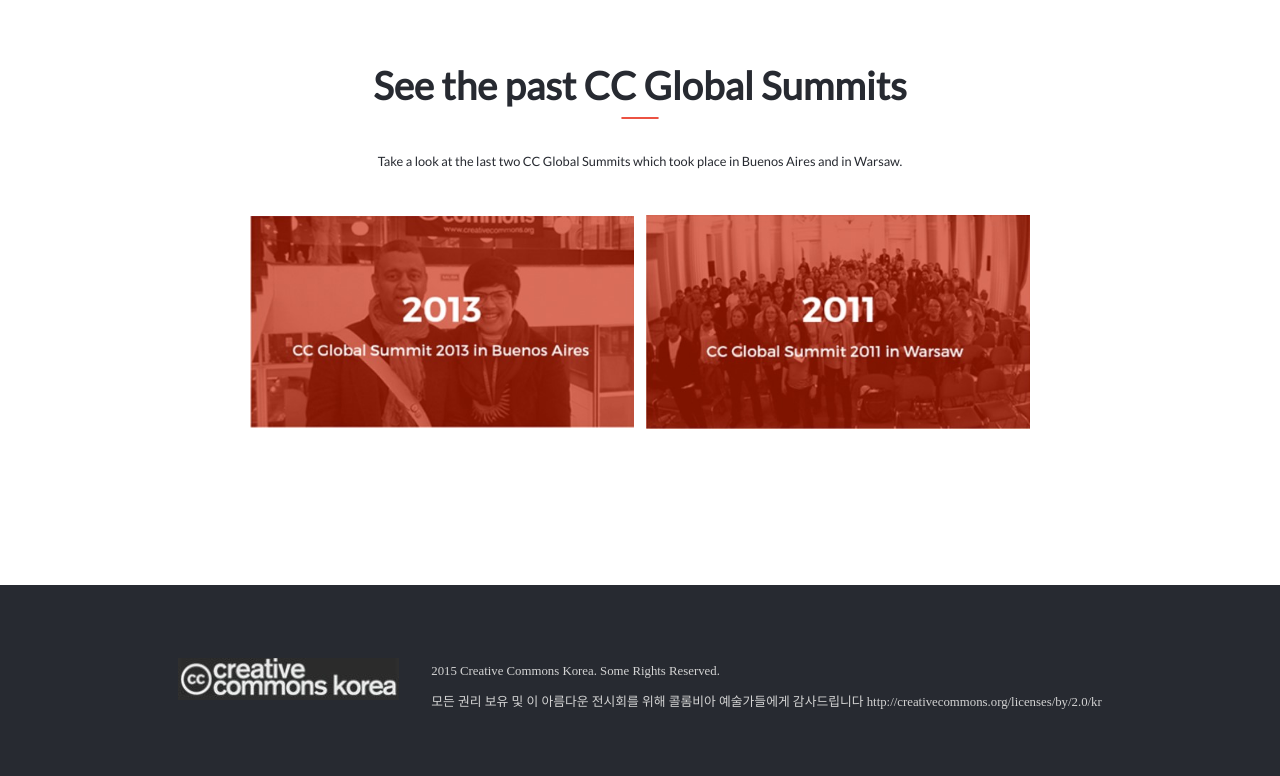
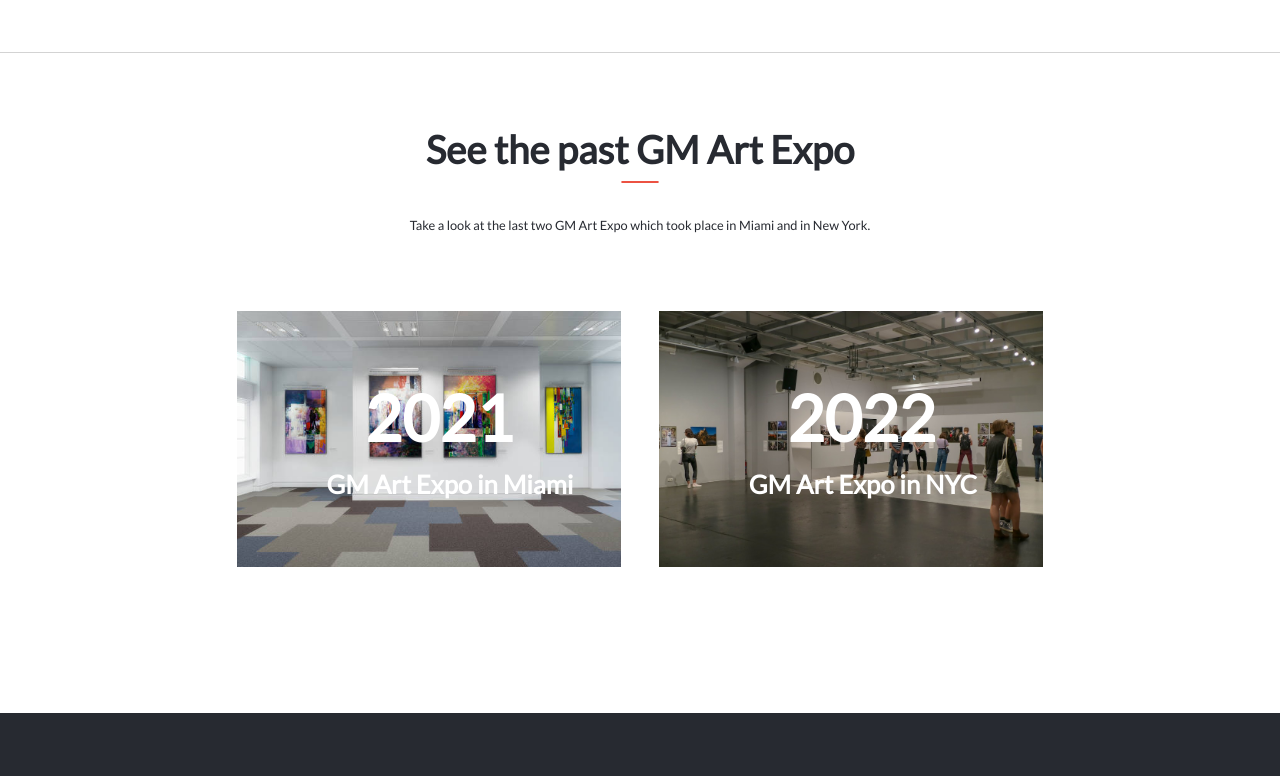
Before and after one commit to JuanDBta/Capstone-Project, a website: page about.html in a window 1280 px wide. Shown: the part 1233-2009 px from the top of the page. Drawn offline with Linux system fonts and the light colour scheme; a web font is replaced by a local one.

Commit message:
Fix images in about page.  Corrections done.  Projects ready for review

```diff
--- a/about.html
+++ b/about.html
@@ -57,13 +57,21 @@
         <div id="logo-about"><a href="index.html" alt=""><img src="images/logo-summit.jpg" alt=""></a></div>
 
 
-        <h2 id="featured-title-past">See the past CC Global Summits</h2>
+        <h2 id="featured-title-past">See the past GM Art Expo</h2>
         <div class="underline past-desktop"></div>
-        <p class="about-intro past-intro">Take a look at the last two CC Global Summits which took place
-                                            in Buenos Aires and in Warsaw.</p>
+        <p class="about-intro past-intro">Take a look at the last two GM Art Expo which took place
+                                            in Miami and in New York.</p>
         <div id="past-images">
-          <div id="past-image1"><a href="#" alt=""><img src="images/2013global.jpg" alt=""></a></div>
-          <div id="past-image2"><a href="#" alt=""><img src="images/2011global.jpg" alt=""></a></div>
+          <div id="past-image1">
+            <img src="images/expo1.jpg" alt="">
+            <div class="img-textyear">2021</div>
+            <div class="img-text">GM Art Expo in Miami</div>
+          </div>
+          <div id="past-image2">
+            <img src="images/expo2.jpeg" alt="">
+            <div class="img-textyear">2022</div>
+            <div class="img-text">GM Art Expo in NYC</div>
+          </div>
         </div>
       </section>
 
--- a/styles_about.css
+++ b/styles_about.css
@@ -177,6 +177,10 @@
   display: none;
 }
 
+#logo-about {
+  margin-top: 5vw;
+}
+
 #featured-title-past {
   line-height: 5vw;
   width: 100vw;
@@ -207,10 +211,58 @@
   margin-top: 0;
   text-align: center;
   border: 0;
+  height: 10vw;
+  margin-left: -3vw;
+}
+
+#past-images {
+  width: 100vw;
+  height: 100vw;
+  display: flex;
+  flex-direction: column;
+  justify-content: flex-start;
+  align-items: center;
+  margin-top: 2vw;
+}
+
+#past-image1 {
+  width: 65vw;
+  height: 55vw;
+}
+
+#past-image1 img {
+  width: 65vw;
+  height: 45vw;
+}
+
+.img-textyear {
+  position: relative;
+  margin-top: -35vw;
+  margin-left: 21vw;
+  font-size: 10vw;
+  font-family: Lato, sans-serif;
+  font-weight: 800;
+  color: white;
+}
+
+.img-text {
+  position: relative;
+  margin-top: 1vw;
+  margin-left: 10vw;
+  font-size: 5vw;
+  font-family: Lato, sans-serif;
+  font-weight: 800;
+  color: white;
+}
+
+#past-images2 {
+  width: 70vw;
+  height: 65vw;
 }
 
 #past-image2 img {
-  margin-top: 5vw;
+  width: 65vw;
+  height: 45vw;
 }
 
 footer {
@@ -451,7 +503,7 @@
 
   #Logo-section {
     width: 100vw;
-    height: 85vw;
+    height: 95vw;
     display: flex;
     flex-direction: column;
     justify-content: flex-start;
@@ -521,27 +573,6 @@
     padding: 0;
   }
 
-  #past-images {
-    width: 80vw;
-    height: 20vw;
-    display: flex;
-    flex-direction: row;
-    justify-content: center;
-    align-items: center;
-    gap: 1vw;
-    margin-top: 1vw;
-  }
-
-  #past-image1 img {
-    margin-top: 0;
-    width: 30vw;
-  }
-
-  #past-image2 img {
-    margin-top: 0;
-    width: 30vw;
-  }
-
   footer {
     width: 100vw;
     height: 15vw;
@@ -587,4 +618,56 @@
     color: #d3d3d3;
   }
 
+  .img-textyear {
+    position: relative;
+    margin-top: -15vw;
+    margin-left: 10vw;
+    font-size: 5vw;
+    font-family: Lato, sans-serif;
+    font-weight: 800;
+    color: white;
+  }
+
+  .img-text {
+    position: relative;
+    margin-top: 1vw;
+    margin-left: 7vw;
+    font-size: 2vw;
+    font-family: Lato, sans-serif;
+    font-weight: 800;
+    color: white;
+  }
+
+  #past-images {
+    width: 80vw;
+    height: 30vw;
+    display: flex;
+    flex-direction: row;
+    justify-content: center;
+    align-items: center;
+    gap: 3vw;
+    margin-top: 0;
+  }
+
+  #past-image1 img {
+    margin-top: 0;
+    width: 30vw;
+    height: 20vw;
+  }
+
+  #past-image2 img {
+    margin-top: 0;
+    width: 30vw;
+    height: 20vw;
+  }
+
+  #past-image1 {
+    width: 30vw;
+    height: 20vw;
+  }
+
+  #past-image2 {
+    width: 30vw;
+    height: 20vw;
+  }
 }
--- a/styles_home.css
+++ b/styles_home.css
@@ -721,6 +721,7 @@
     flex-direction: row;
     justify-content: space-between;
     margin-left: 12vw;
+    list-style: none;
   }
 
   .rights-desktop {
```
Also changed, not shown: images/expo1.jpg (added), images/expo2.jpeg (added).
